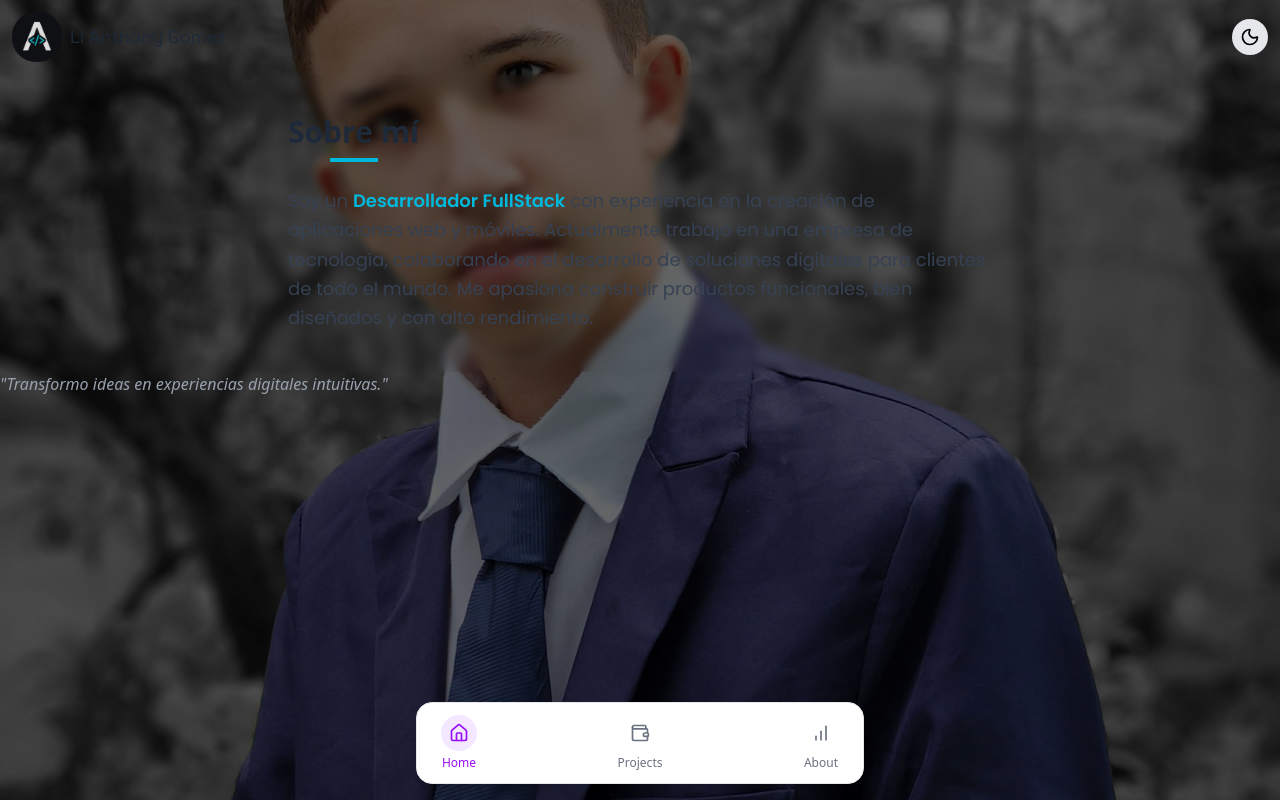
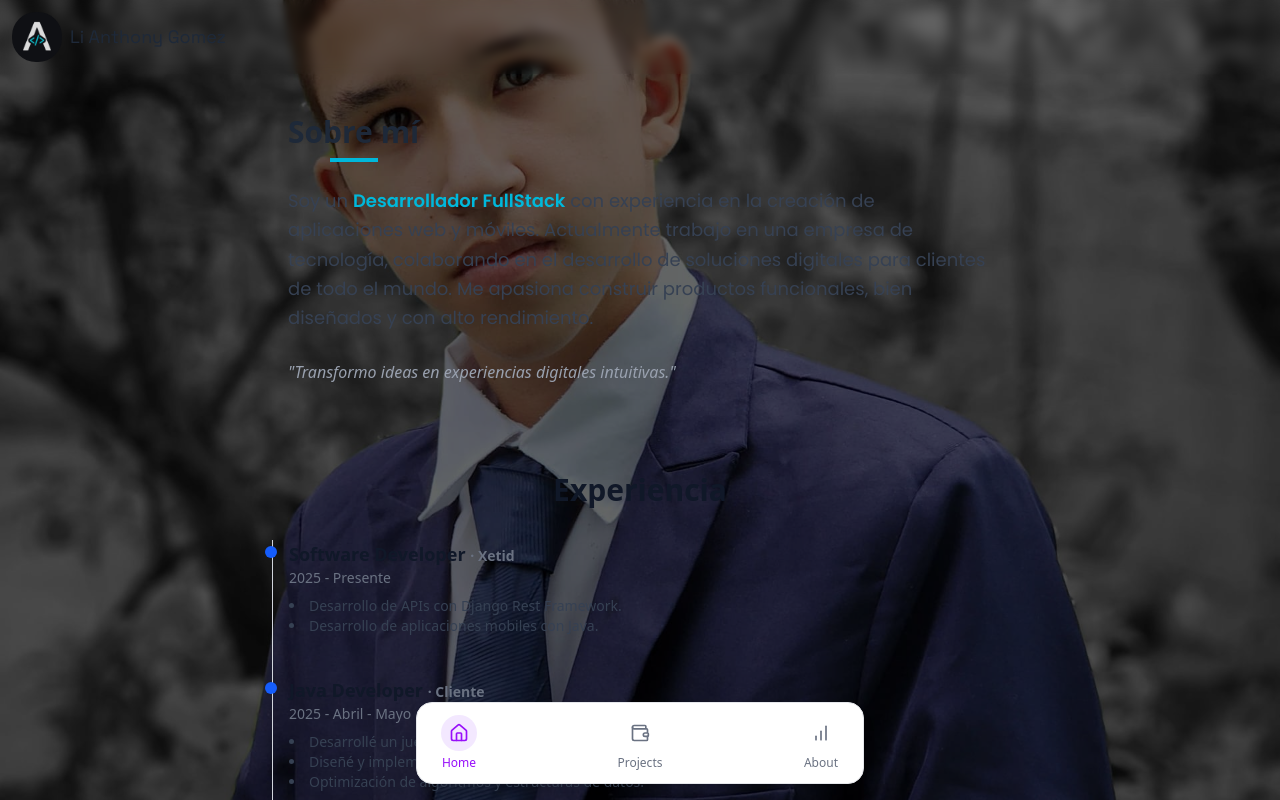
Before and after one commit to cyberscript-pro/Portafolio, a Next.js app: page / in a window 1280 px wide. Built offline with nearby package versions, Linux system fonts and the light colour scheme.

Commit message:
feat: create experience and skills section

```diff
--- a/app/page.tsx
+++ b/app/page.tsx
@@ -1,25 +1,31 @@
 "use client";
 import Image from "next/image";
-import { Inter } from "next/font/google";
 import { Poppins } from "next/font/google";
 import { Space_Grotesk } from "next/font/google";
+
+import { FaDocker, FaGitAlt, FaJava, FaReact } from "react-icons/fa";
+
 import BottomBar from "@/src/common/components/BottomBar";
 import ThemeToggle from "@/src/common/components/ThemeToggle";
+import SkillProgress from "@/src/common/components/SkillProgress";
+import { IoLogoJavascript } from "react-icons/io";
+import { SiExpo, SiTypescript } from "react-icons/si";
+import { RiNextjsFill, RiNodejsFill, RiTailwindCssFill } from "react-icons/ri";
+import ExperienceSection from "@/src/common/components/ExperienceSection";
 
 const poppins = Poppins({ weight: ["400", "600"], subsets: ["latin"] });
-const inter = Inter({ subsets: ["latin"], variable: "--font-inter" });
 const spaceGrotesk = Space_Grotesk({ subsets: ["latin"] });
 
 export default function Home() {
   return (
     <div
-      className="min-h-screen relative pb-20 bg-cover bg-center bg-no-repeat"
+      className="h-screen relative pb-10 bg-cover bg-center bg-no-repeat"
       style={{ backgroundImage: "url('/photo.png')" }}
     >
       <div className="absolute inset-0 bg-black/60 dark:bg-black/70 z-0" />
 
-      <div className="absolute inset-0 z-10">
-        <header className="flex justify-between items-center p-3">
+      <div className="absolute inset-0 z-10 overflow-auto">
+        <header className="flex justify-between items-center p-3 sticky top-0 backdrop-blur-xs z-50">
           <div className="flex gap-2 items-center">
             <Image
               src="/logo.png"
@@ -34,15 +40,15 @@ export default function Home() {
               Li Anthony Gomez
             </h3>
           </div>
-          <ThemeToggle />
+          {/* <ThemeToggle /> */}
         </header>
         <main>
-          <section className="max-w-3xl mx-auto md:px-8 backdrop-blur-xs rounded-xl px-6 py-10">
+          <section className="max-w-3xl mx-auto md:px-8  rounded-xl px-6 py-10">
             <h4 className="text-3xl font-bold text-gray-800 dark:text-white mb-6 relative inline-block after:content-[''] after:block after:w-12 after:h-1 after:bg-cyan-500 after:mx-auto after:mt-2">
               Sobre mí
             </h4>
             <p
-              className={`${poppins.className} text-lg text-gray-700 dark:text-gray-300 leading-relaxed`}
+              className={`${poppins.className} text-lg text-gray-700 dark:text-gray-300 leading-relaxed mb-3`}
             >
               Soy un{" "}
               <span className="font-semibold text-cyan-500">
@@ -54,13 +60,58 @@ export default function Home() {
               mundo. Me apasiona construir productos funcionales, bien diseñados
               y con alto rendimiento.
             </p>
+
+            <blockquote className="italic pt-4 text-gray-400 text-md">
+              "Transformo ideas en experiencias digitales intuitivas."
+            </blockquote>
           </section>
-          <blockquote className="italic text-gray-400 text-md">
-            "Transformo ideas en experiencias digitales intuitivas."
-          </blockquote>
+
+          <ExperienceSection />
+
+          <section className="mb-20">
+            <h2 className="text-3xl font-bold mb-8 text-center text-gray-900 dark:text-white">
+              Skills
+            </h2>
+            <div className="p-3">
+              <SkillProgress icon={<FaJava />} skill="Java" percent={70} />
+              <SkillProgress
+                icon={<IoLogoJavascript />}
+                skill="JavaScript"
+                percent={80}
+              />
+              <SkillProgress
+                icon={<SiTypescript />}
+                skill="TypeScript"
+                percent={90}
+              />
+              <SkillProgress icon={<FaReact />} skill="React" percent={80} />
+              <SkillProgress
+                icon={<RiNextjsFill />}
+                skill="Next.js"
+                percent={80}
+              />
+              <SkillProgress
+                icon={<RiTailwindCssFill />}
+                skill="TailwindCSS"
+                percent={80}
+              />
+              <SkillProgress
+                icon={<SiExpo />}
+                skill="React Native with Expo"
+                percent={50}
+              />
+              <SkillProgress
+                icon={<RiNodejsFill />}
+                skill="Node.js"
+                percent={80}
+              />
+              <SkillProgress icon={<FaGitAlt />} skill="Git" percent={80} />
+              <SkillProgress icon={<FaDocker />} skill="Docker" percent={80} />
+            </div>
+          </section>
         </main>
+        <BottomBar />
       </div>
-      <BottomBar />
     </div>
   );
 }
--- a/package.json
+++ b/package.json
@@ -13,7 +13,8 @@
     "next": "15.3.2",
     "next-themes": "^0.4.6",
     "react": "^19.0.0",
-    "react-dom": "^19.0.0"
+    "react-dom": "^19.0.0",
+    "react-icons": "^5.5.0"
   },
   "devDependencies": {
     "@tailwindcss/postcss": "^4",
--- /dev/null
+++ b/src/common/components/ExperienceSection.tsx
@@ -0,0 +1,58 @@
+export default function ExperienceSection() {
+  const experiences = [
+    {
+      position: "Software Developer",
+      company: "Xetid",
+      date: "2025 - Presente",
+      responsibilities: [
+        "Desarrollo de APIs con Django Rest Framework.",
+        "Desarrollo de aplicaciones mobiles con Java.",
+      ],
+    },
+    {
+      position: "Java Developer",
+      company: "Cliente",
+      date: "2025 - Abril - Mayo",
+      responsibilities: [
+        "Desarrollé un juego en java usando Swing.",
+        "Diseñé y implementado un sistema de gestión de inventarios en java.",
+        "Optimización de algoritmos y estructuras de datos.",
+      ],
+    },
+    {
+      position: "FullStack Developer",
+      company: "Cliente",
+      date: "2025 - Enero - Abril",
+      responsibilities: [
+        "Desarrollé un sistema de gestión de flota en Next.js.",
+        "Diseñé y implementé el diseño del front-end de un sistema de gestión de flota.",
+        "Diseñé y implementé el back-end del sistema.",
+      ],
+    },
+  ];
+
+  return (
+    <section className="max-w-3xl mx-auto px-4 py-12">
+      <h2 className="text-3xl font-bold mb-8 text-center text-gray-900 dark:text-white">
+        Experiencia
+      </h2>
+      <div className="border-l border-gray-300 dark:border-zinc-700 pl-4">
+        {experiences.map((exp, i) => (
+          <div key={i} className="relative mb-10 gap-2">
+            <div className="absolute mr-2 w-3 h-3 bg-blue-600 rounded-full -left-6 top-1.5"></div>
+            <h3 className="text-lg font-semibold text-gray-900 dark:text-white">
+              {exp.position}{" "}
+              <span className="text-sm text-gray-500">· {exp.company}</span>
+            </h3>
+            <p className="text-sm text-gray-500 mb-2">{exp.date}</p>
+            <ul className="list-disc list-inside text-sm text-gray-700 dark:text-gray-300">
+              {exp.responsibilities.map((res, j) => (
+                <li key={j}>{res}</li>
+              ))}
+            </ul>
+          </div>
+        ))}
+      </div>
+    </section>
+  );
+}
--- /dev/null
+++ b/src/common/components/SkillProgress.tsx
@@ -0,0 +1,35 @@
+import { IconType } from "react-icons";
+
+interface SkillProgressProps {
+  skill: string;
+  percent: number;
+  icon: any;
+}
+
+export default function SkillProgress({
+  skill,
+  percent,
+  icon,
+}: SkillProgressProps) {
+  return (
+    <div className="mb-4">
+      <div className="flex justify-between mb-1">
+        <div className="flex items-center gap-2">
+          {icon}
+          <span className="text-sm font-medium text-gray-900 dark:text-white">
+            {skill}
+          </span>
+        </div>
+        <span className="text-sm font-medium text-gray-700 dark:text-gray-300">
+          {percent}%
+        </span>
+      </div>
+      <div className="w-full bg-gray-300 dark:bg-zinc-700 rounded-full h-3 overflow-hidden">
+        <div
+          className="h-full bg-blue-500 dark:bg-blue-400 transition-all duration-700 ease-in-out"
+          style={{ width: `${percent}%` }}
+        />
+      </div>
+    </div>
+  );
+}
```
Also changed, not shown: 1 other file (tests, documents, lock files or other folders).
